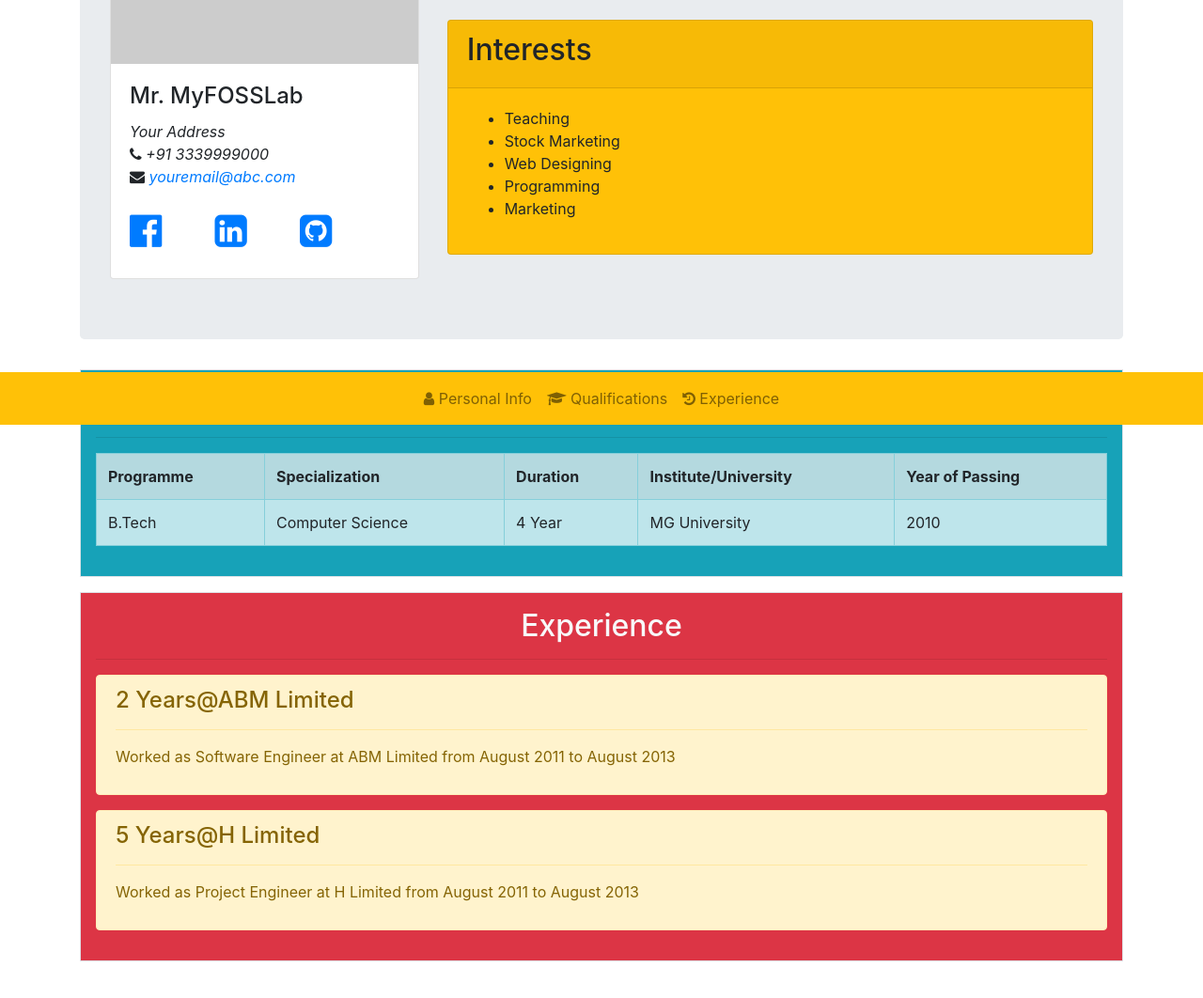
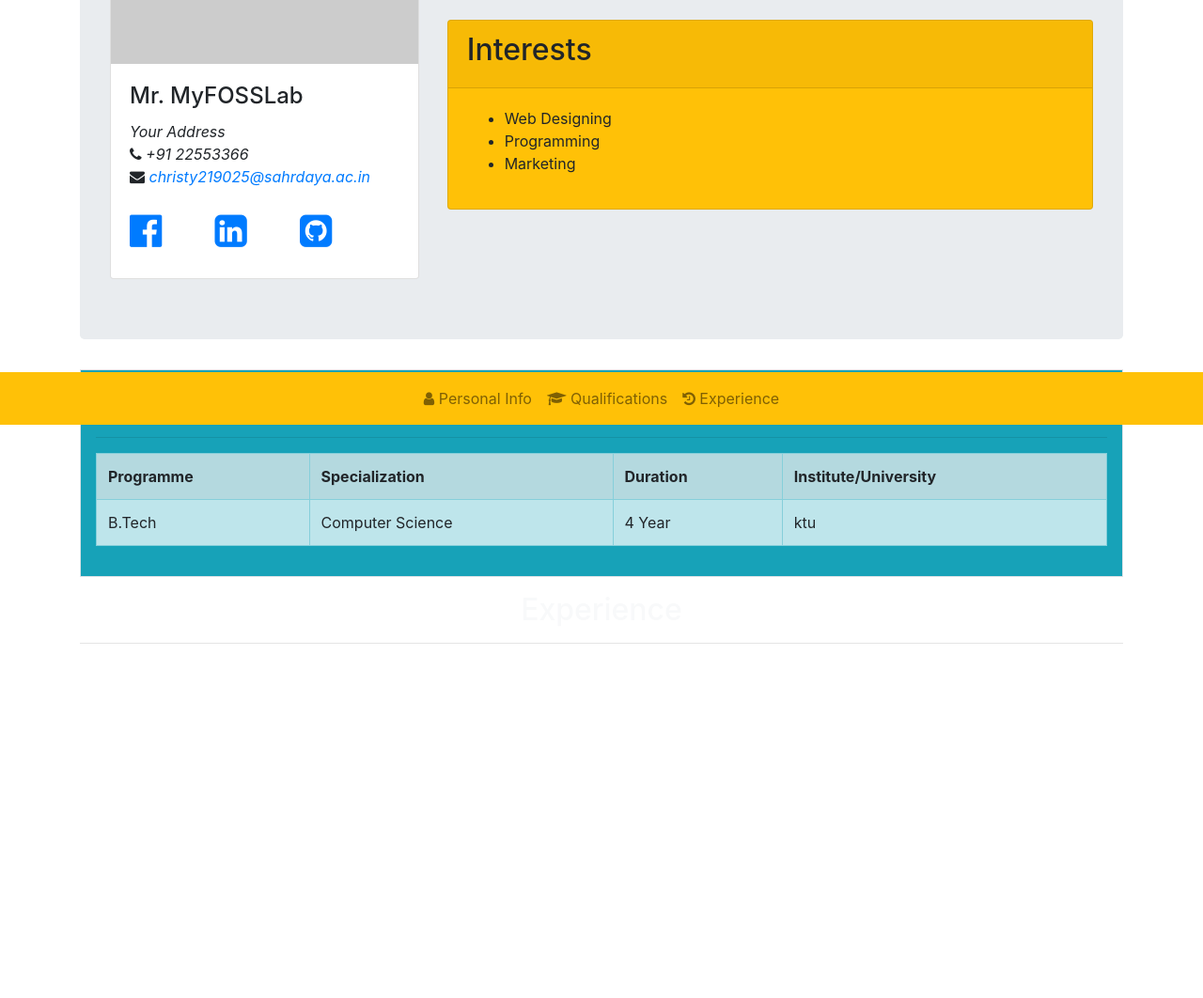
Before and after one commit to christy430/christy430.github.io, a plain HTML site: page index.html in a window 1280 px wide. Shown: the part 348-1410 px from the top of the page at 94% size. After the commit the page ends 1121 px from the top, so only its background shows below. Drawn offline with nearby package versions, Linux system fonts and the light colour scheme; placeholder pictures from the web are drawn by us.

Commit message:
updated index.html

```diff
--- a/index.html
+++ b/index.html
@@ -1,7 +1,7 @@
 <!DOCTYPE html>
 <html lang="en">
 <head>
-  <title>Your Title</title>
+  <title>christy thomas</title>
   <meta charset="utf-8">
   <meta name="viewport" content="width=device-width, initial-scale=1">
   <link rel="stylesheet" href="https://maxcdn.bootstrapcdn.com/bootstrap/4.5.0/css/bootstrap.min.css">
@@ -34,8 +34,8 @@
             <div class="card-body">
               <h4 class="card-title">Mr. MyFOSSLab</h4>
               <p class="card-text font-italic">Your Address<br>
-                <i class="fa fa-phone"></i> +91 3339999000<br>
-                <i class="fa fa-envelope "></i> <a href="mailto:youremail@abc.com">youremail@abc.com</a></p>
+                <i class="fa fa-phone"></i> +91 22553366<br>
+                <i class="fa fa-envelope "></i> <a href="mailto:youremail@abc.com">christy219025@sahrdaya.ac.in</a></p>
                 <div style="font-size:40px;">
                   <a href="#"><i class="fa fa-facebook-official"></i></a>&nbsp;&nbsp;&nbsp;&nbsp;
                   <a href="#"><i class="fa fa-linkedin-square"></i></a>&nbsp;&nbsp;&nbsp;&nbsp;
@@ -58,8 +58,8 @@
             <div class="card-header"><h2>Interests</h2></div>
             <div class="card-body">
               <ul>
-                <li>Teaching</li>
-                <li>Stock Marketing
+
+
                 <li>Web Designing</li>
                 <li>Programming</li>
                 <li>Marketing</li>
@@ -78,28 +78,21 @@
           <th>Specialization</th>
           <th>Duration</th>
           <th>Institute/University</th>
-          <th>Year of Passing</th>
+
         </tr>
         <tr>
           <td>B.Tech</td>
           <td>Computer Science</td>
           <td>4 Year</td>
-          <td>MG University</td>
-          <td>2010</td>
+          <td>ktu</td>
+
       </table>
     </div>
   </section>
   <section id="experience">
-    <div class="container p-3 my-3 border bg-danger">
+    <div class="office admin @archallied">
       <div class="h2 text-center text-light">Experience</div><hr/>
-      <div class="alert alert-warning">
-        <strong class="h4">2 Years@ABM Limited</strong> <hr/>
-        <p>Worked as Software Engineer at ABM Limited from August 2011 to August 2013</p>
-      </div>
-      <div class="alert alert-warning">
-        <strong class="h4">5 Years@H Limited</strong> <hr/>
-        <p>Worked as Project Engineer at H Limited from August 2011 to August 2013</p>
-      </div>
+
     </div>
   </section>
 </div>
```
